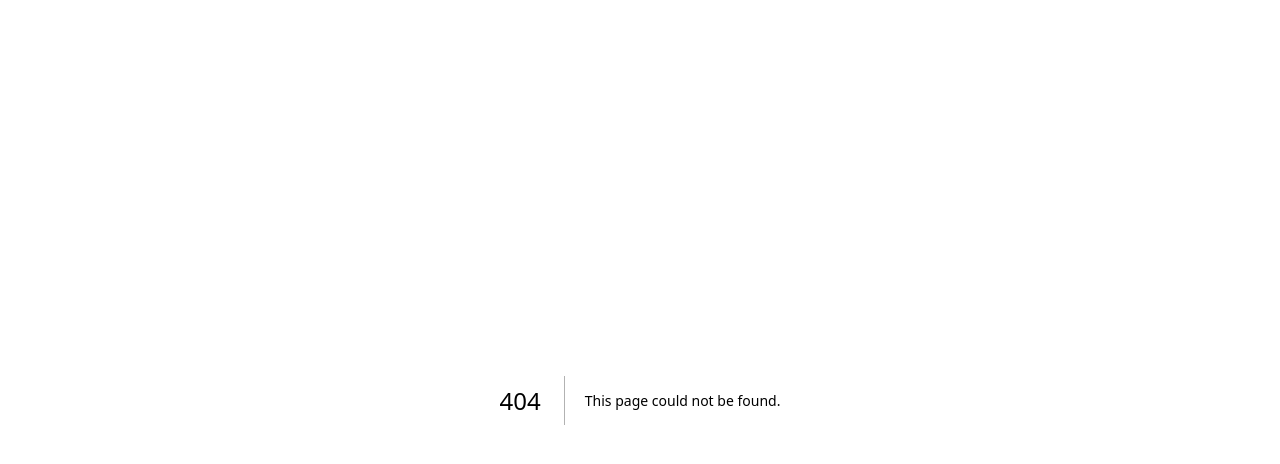
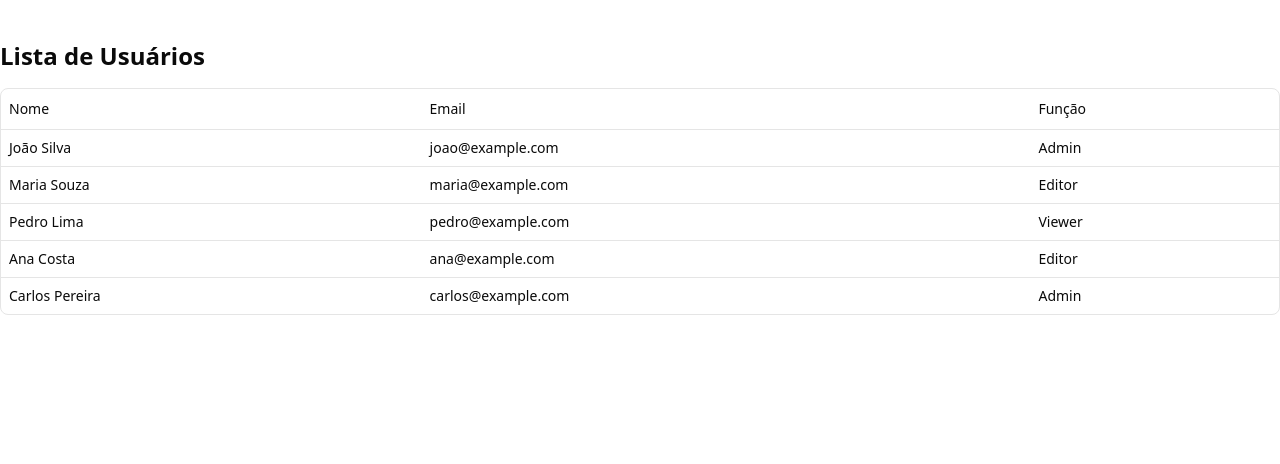
Before and after one commit to eduardoddmg/crud-generator-nextjs, a Next.js app: page /table in a window 1280 px wide. Before the commit this address had no page. Shown: the top 464 px of the page. Built offline with nearby package versions, Linux system fonts and the light colour scheme.

Commit message:
feat: implementing data table

```diff
--- /dev/null
+++ b/app/table/page.tsx
@@ -0,0 +1,87 @@
+// app/page.tsx
+'use client';
+
+import { ColumnDef } from '@tanstack/react-table';
+import { DataTable } from '@/components/data-table';
+import { useState, useEffect } from 'react';
+
+// Definição do tipo para seus dados
+type User = {
+  id: string;
+  name: string;
+  email: string;
+  role: string;
+};
+
+// Definição das colunas da tabela
+const columns: ColumnDef<User>[] = [
+  {
+    accessorKey: 'name',
+    header: 'Nome',
+  },
+  {
+    accessorKey: 'email',
+    header: 'Email',
+  },
+  {
+    accessorKey: 'role',
+    header: 'Função',
+  },
+];
+
+export default function HomePage() {
+  const [data, setData] = useState<User[]>([]);
+  const [loading, setLoading] = useState(true);
+
+  useEffect(() => {
+    // Simula uma chamada de API
+    const fetchData = async () => {
+      setLoading(true);
+      await new Promise((resolve) => setTimeout(resolve, 2000)); // Simula delay da API
+
+      const fetchedData: User[] = [
+        {
+          id: '1',
+          name: 'João Silva',
+          email: 'joao@example.com',
+          role: 'Admin',
+        },
+        {
+          id: '2',
+          name: 'Maria Souza',
+          email: 'maria@example.com',
+          role: 'Editor',
+        },
+        {
+          id: '3',
+          name: 'Pedro Lima',
+          email: 'pedro@example.com',
+          role: 'Viewer',
+        },
+        {
+          id: '4',
+          name: 'Ana Costa',
+          email: 'ana@example.com',
+          role: 'Editor',
+        },
+        {
+          id: '5',
+          name: 'Carlos Pereira',
+          email: 'carlos@example.com',
+          role: 'Admin',
+        },
+      ];
+      setData(fetchedData);
+      setLoading(false);
+    };
+
+    fetchData();
+  }, []);
+
+  return (
+    <div className="container mx-auto py-10">
+      <h1 className="text-2xl font-bold mb-4">Lista de Usuários</h1>
+      <DataTable columns={columns} data={data} loading={loading} />
+    </div>
+  );
+}
```
